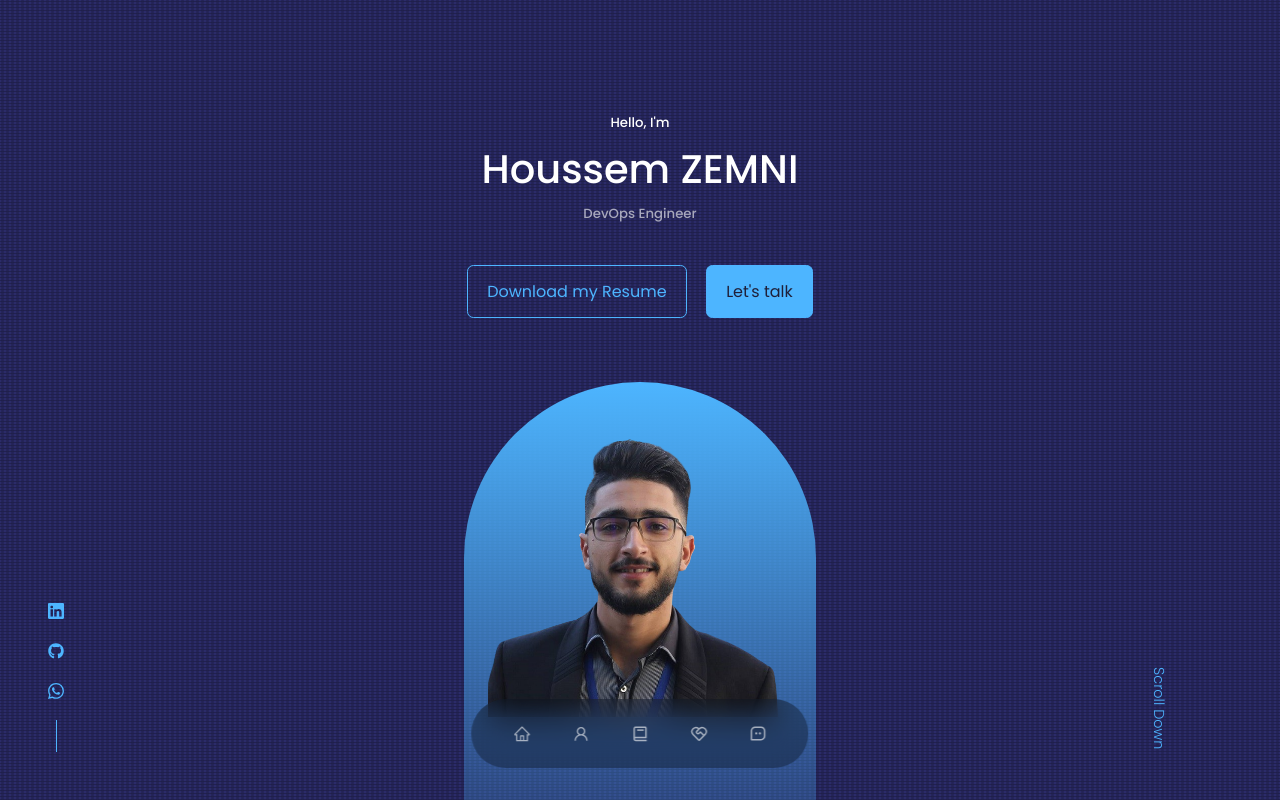
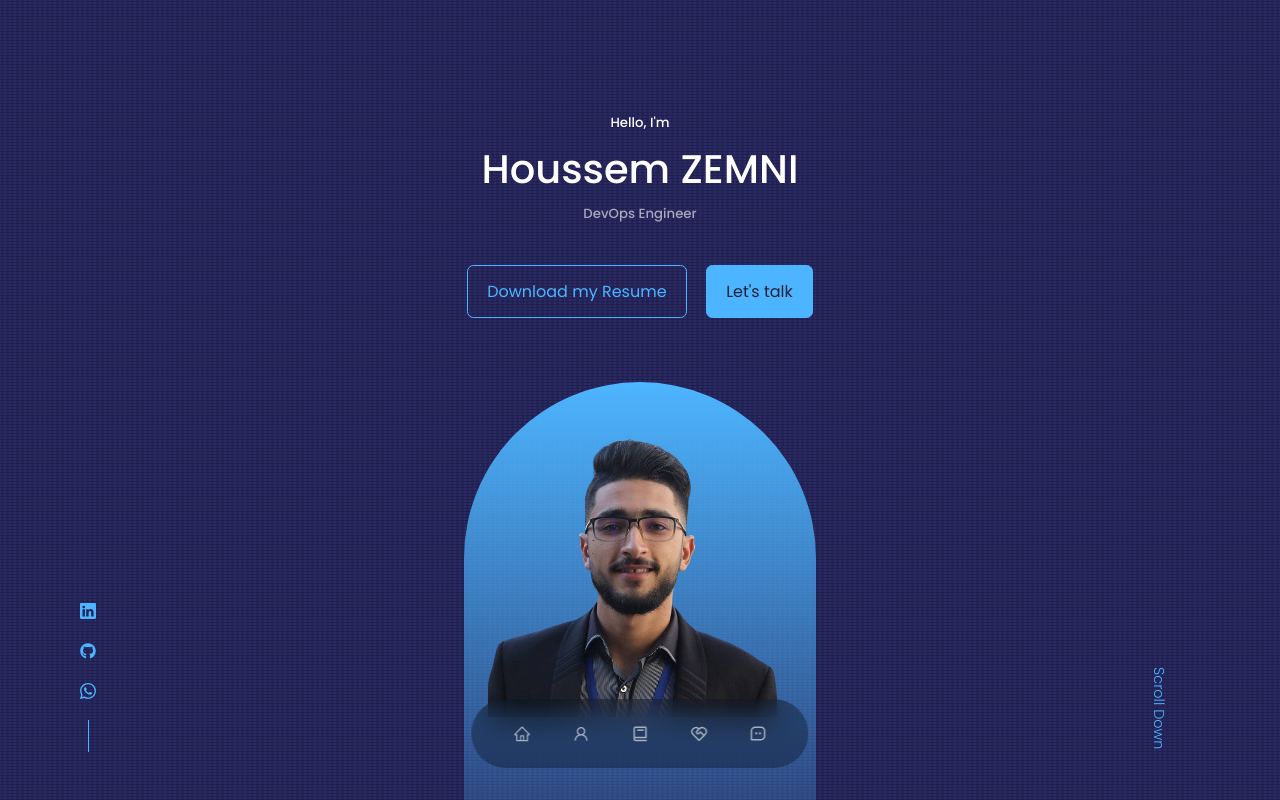
Before and after one commit to zemni01/my_Portfolio, a React (Create React App) app: page / in a window 1280 px wide. Shown: the top 800 px of the page. Built offline with nearby package versions, Linux system fonts and the light colour scheme.

Commit message:
FIX header style

```diff
--- a/src/components/header/header.css
+++ b/src/components/header/header.css
@@ -25,7 +25,7 @@ header {
     align-items: center;
     gap: 0.8rem;
     position: absolute;
-    left: 3rem;
+    left: 5rem;
     bottom: 3rem;
 }
 
```
